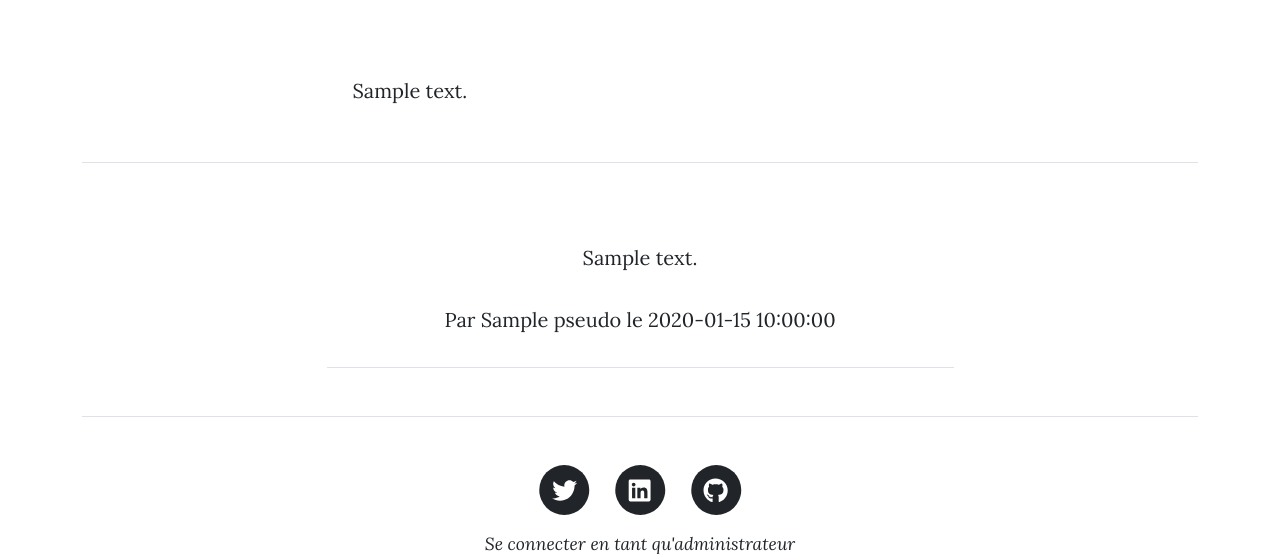
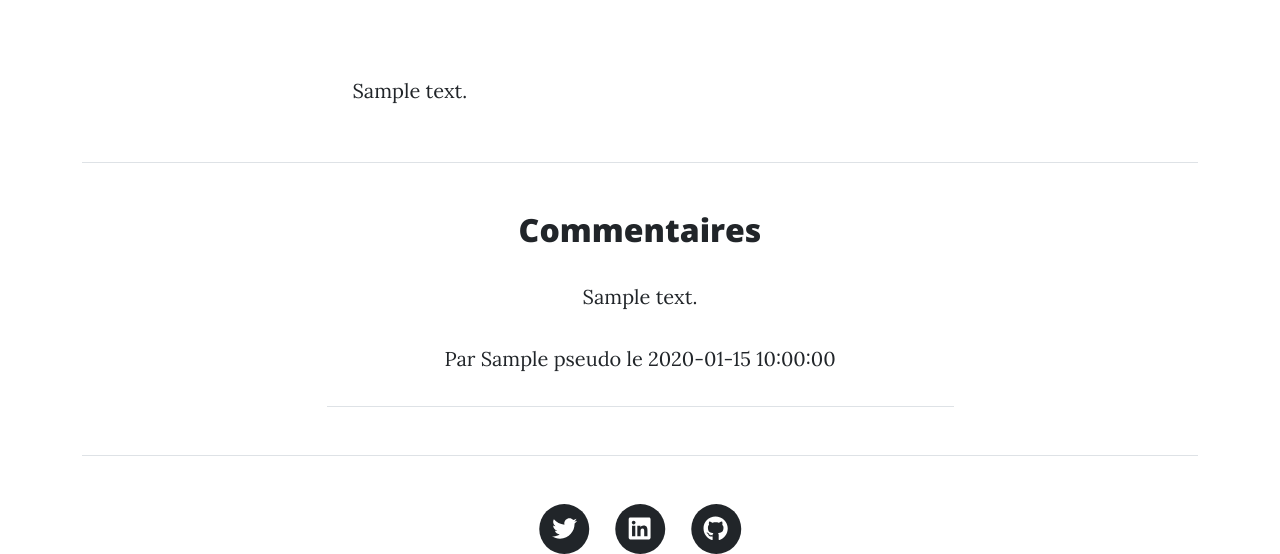
Before and after one commit to BenjVA/pro-blog, a PHP site: template src/template/article.html.twig in a window 1280 px wide. Shown: the part 523-1077 px from the top of the page. Run offline with PHP 8.4, Linux system fonts and the light colour scheme; the template is opened without the code that fills it: most values are stand-ins (such as "Sample title", 1, 10 or a date in 2020); some libraries are stand-ins or nearby versions.

Commit message:
Clarifying where comments begin under articles

```diff
--- a/src/template/article.html.twig
+++ b/src/template/article.html.twig
@@ -32,6 +32,7 @@
         <div class="container">
             <div class="row gy-4 py-4 justify-content-center">
                 <div class="col-md-10 col-lg-8 col-xl-7 text-center">
+                    <h2>Commentaires</h2>
                     {% for comment in comments %}
                         <p>{{ comment.content }}</p>
                         <p>Par {{ comment.pseudo }} le {{ comment.dateComment }}</p>
```
